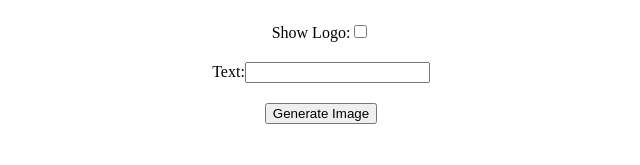
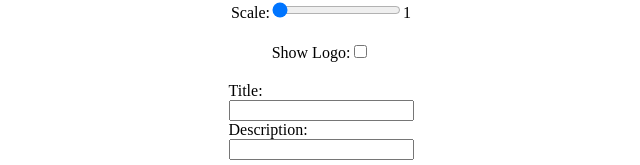
Before and after one commit to Josale/Post-Generator, a React (Create React App) app: page / in a window 1280 px wide. Shown: the part 663-828 px from the top of the page, without its empty margins (319-959 px from the left). Before the commit the page ends 800 px from the top, so only its background shows below. Built offline with nearby package versions, Linux system fonts and the light colour scheme.

Commit message:
Transferring text to a template https://app.asana.com/0/1208093952414107/1208094318592387/f

```diff
--- a/src/components/Canvas/Canvas.scss
+++ b/src/components/Canvas/Canvas.scss
@@ -1,12 +1,18 @@
 .container {
-	display: flex;
-	flex-direction: column;
-	align-items: center;
-	margin-top: 50px;
-	gap: 20px;
+  display: flex;
+  flex-direction: column;
+  align-items: center;
+  margin-top: 50px;
+  gap: 20px;
+
+  .text-input {
+    display: flex;
+    flex-direction: column;
+  }
 }
 
 .canvas {
+  position: relative;
   display: flex;
   flex-direction: column;
   justify-content: center;
@@ -16,6 +22,33 @@
   background-color: #f0f0f0;
   border: 2px solid #000;
   box-shadow: 0px 4px 10px rgba(0, 0, 0, 0.1);
+  overflow: hidden;
+
+  &__logo {
+    background-image: url('/assets/images/LogoLP.svg');
+    background-size: contain;
+    background-repeat: no-repeat;
+    background-position: center;
+    position: absolute;
+    top: 20px;
+    left: 25px;
+    width: 100px;
+    height: 100px;
+    pointer-events: none;
+  }
+
+  &__template {
+    background-image: url('/assets/images/bottom.png');
+    background-size: contain;
+    background-repeat: no-repeat;
+    background-position: bottom;
+    position: absolute;
+    top: 0;
+    left: 0;
+    width: 100%;
+    height: 100%;
+    pointer-events: none;
+  }
 
   &__image {
     width: 500px;
@@ -25,6 +58,29 @@
     background-position: center;
     background-repeat: no-repeat;
     border: none;
+    position: relative;
+  }
+
+  &__text {
+    color: white;
+    font-family: Arial, sans-serif;
+    text-shadow: 2px 2px 4px rgba(0, 0, 0, 0.7);
+    pointer-events: none;
+  }
+
+  &__title {
+    position: absolute;
+    top: 410px;
+    left: 30px;
+    font-size: 30px;
+    font-weight: bold;
+  }
+
+  &__description {
+    position: absolute;
+    bottom: 30px;
+    left: 30px;
+    font-size: 19px;
   }
 
   &__upload-input {
--- a/src/components/Canvas/Canvas.tsx
+++ b/src/components/Canvas/Canvas.tsx
@@ -1,4 +1,3 @@
-// Canvas.tsx
 import React, { Component } from 'react'
 import './Canvas.scss'
 import ImageScaler from './ImageScaler'
@@ -9,17 +8,19 @@ interface CanvasState {
   imageSrc: string | null;
   scale: number;
   showLogo: boolean;
-  text: string;
+  title: string;
+  description: string;
 }
 
-class Canvas extends Component<{}, CanvasState> {
+export default class Canvas extends Component<{}, CanvasState> {
   constructor(props: {}) {
     super(props);
     this.state = {
       imageSrc: null,
       scale: 1,
       showLogo: false,
-      text: '',
+      title: '',
+      description: '',
     };
   }
 
@@ -39,34 +40,49 @@ class Canvas extends Component<{}, CanvasState> {
     this.setState({ showLogo });
   };
 
-  handleTextChange = (text: string) => {
-    this.setState({ text });
+  handleTitleChange = (title: string) => {
+    this.setState({ title });
   };
 
-  handleGenerateImage = () => {
-    console.log('Generating image with state:', this.state);
+  handleDescriptionChange = (description: string) => {
+    this.setState({ description });
   };
 
   render() {
-    const { imageSrc, scale, showLogo, text } = this.state;
+    const { imageSrc, scale, showLogo, title, description } = this.state;
 
     return (
-      <div className='container'>
+      <div className="container">
         <div className="canvas">
-          <div className="canvas__image" style={{ backgroundImage: `url(${imageSrc})`, transform: `scale(${scale})` }} />
-          <input type="file" accept="image/*" onChange={this.handleImageUpload} className="canvas__upload-input" />
+          <div
+            className="canvas__image"
+            style={{
+              backgroundImage: `url(${imageSrc})`,
+              transform: `scale(${scale})`,
+            }}
+          >
+          </div>
+          {showLogo && <div className="canvas__logo" />}
+          <div className="canvas__template" />
+          <div className="canvas__text canvas__title">{title}</div>
+            <div className="canvas__text canvas__description">{description}</div>
         </div>
 
+        <input
+          type="file"
+          accept="image/*"
+          onChange={this.handleImageUpload}
+          className="canvas__upload-input"
+        />
         <ImageScaler scale={scale} onChange={this.handleScaleChange} />
         <LogoSwitch showLogo={showLogo} onChange={this.handleLogoSwitchChange} />
-        <TextInput text={text} onTextChange={this.handleTextChange} />
-
-        <button onClick={this.handleGenerateImage} className="canvas__generate-button">
-          Generate Image
-        </button>
+        <TextInput
+          title={title}
+          description={description}
+          onTitleChange={this.handleTitleChange}
+          onDescriptionChange={this.handleDescriptionChange}
+        />
       </div>
     );
   }
 }
-
-export default Canvas;
--- a/src/components/Canvas/ImageScaler.tsx
+++ b/src/components/Canvas/ImageScaler.tsx
@@ -16,7 +16,7 @@ export default class ImageScaler extends Component<ImageScalerProps> {
     return (
       <div className="scale-slider">
         <label htmlFor="scale">Scale:</label>
-        <input type="range" id="scale" min="0.1" max="3" step="0.1" value={scale} onChange={this.handleChange} />
+        <input type="range" id="scale" min="1" max="3" step="0.1" value={scale} onChange={this.handleChange} />
         <span>{scale}</span>
       </div>
     );
--- a/src/components/Canvas/TextInput.tsx
+++ b/src/components/Canvas/TextInput.tsx
@@ -1,22 +1,40 @@
 import React, { Component } from 'react'
 
 interface TextInputProps {
-  text: string;
-  onTextChange: (text: string) => void;
+  title: string;
+  description: string;
+  onTitleChange: (title: string) => void;
+  onDescriptionChange: (description: string) => void;
 }
 
 export default class TextInput extends Component<TextInputProps> {
-  handleChange = (e: React.ChangeEvent<HTMLInputElement>): void => {
-    this.props.onTextChange(e.target.value);
+  handleTitleChange = (e: React.ChangeEvent<HTMLInputElement>): void => {
+    this.props.onTitleChange(e.target.value);
+  };
+
+  handleDescriptionChange = (e: React.ChangeEvent<HTMLInputElement>): void => {
+    this.props.onDescriptionChange(e.target.value);
   };
 
   render() {
-    const { text } = this.props;
+    const { title, description } = this.props;
 
     return (
       <div className="text-input">
-        <label htmlFor="text">Text:</label>
-        <input type="text" id="text" value={text} onChange={this.handleChange} />
+        <label htmlFor="title">Title:</label>
+        <input
+          type="text"
+          id="title"
+          value={title}
+          onChange={this.handleTitleChange}
+        />
+        <label htmlFor="description">Description:</label>
+        <input
+          type="text"
+          id="description"
+          value={description}
+          onChange={this.handleDescriptionChange}
+        />
       </div>
     );
   }
```
Also changed, not shown: src/assets/images/LogoLP.svg (added), src/assets/images/bottom.png (added).
